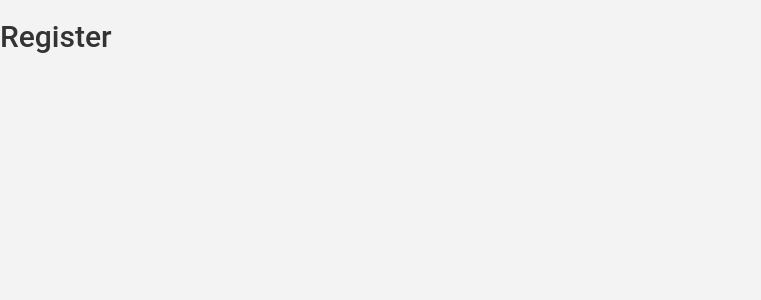
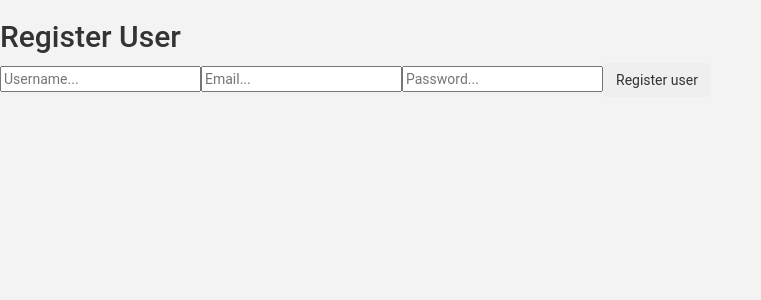
Before and after one commit to victorjambo/WeConnect-React, a React (Create React App) app: page /signup in a window 1280 px wide. Shown: the top 300 px of the page, without its empty margins (0-761 px from the left). Built offline with nearby package versions, Linux system fonts and the light colour scheme.

Commit message:
[Feature #156323187] Register user

```diff
--- a/src/Auth/Register.jsx
+++ b/src/Auth/Register.jsx
@@ -9,12 +9,73 @@ class Register extends Component {
             email: '',
             password: ''
         }
+        this.postRegister = this.postRegister.bind(this)
+        this.logChange = this.logChange.bind(this)
+    }
+
+    postRegister() {
+        var data = {
+            username: this.state.username,
+            email: this.state.email,
+            password: this.state.password
+        }
+        var url = 'https://weconnect-victorjambo.c9users.io/api/v2/auth/register'
+
+        request
+          .post(url)
+          .set('Content-Type', 'application/json')
+          .send({ username: data.username, password: data.password, email: data.email })
+          .end((err, res) => {
+            if(res.body.success) {
+                this.props.updateUserState(res.body.success)
+            }
+            else{
+                console.log(err.response.body.warning);
+            }
+          });
+
+        this.setState({
+            username: '',
+            email: '',
+            password: ''
+        })
+    }
+
+    logChange(e) {
+        this.setState({
+            [e.target.name]: e.target.value
+        });
     }
 
     render() {
         return(
           <div>
-            <h2>Register</h2>
+            <h2>Register User</h2>
+            <div className="formWrapper">
+
+                <input
+                name="username"
+                type="text"
+                placeholder="Username..."
+                value={this.state.username}
+                onChange={this.logChange}/>
+
+                <input
+                name="email"
+                type="text"
+                placeholder="Email..."
+                value={this.state.email}
+                onChange={this.logChange}/>
+
+                <input
+                name="password"
+                type="password"
+                placeholder="Password..."
+                value={this.state.password}
+                onChange={this.logChange}/>
+
+                <button className="btn" onClick={this.postRegister}>Register user</button>
+            </div>
           </div>
         );
     }
```
